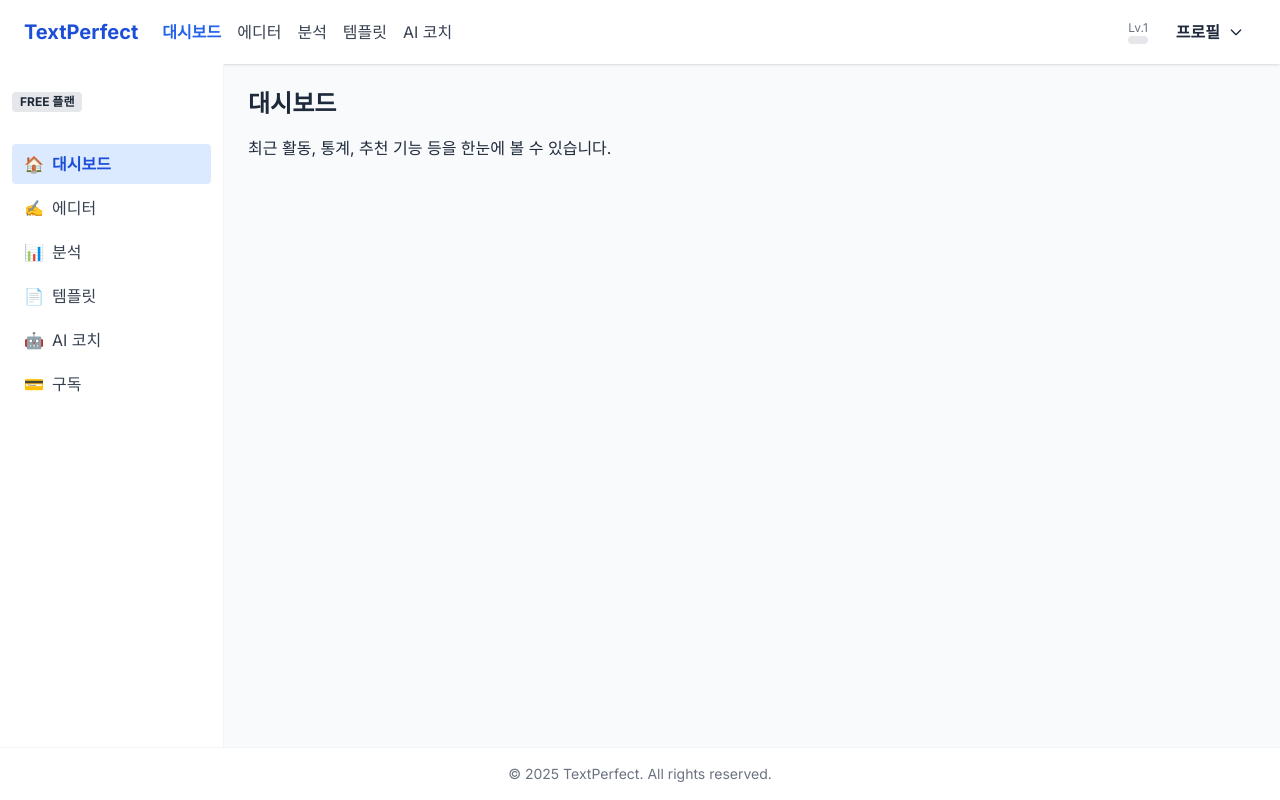
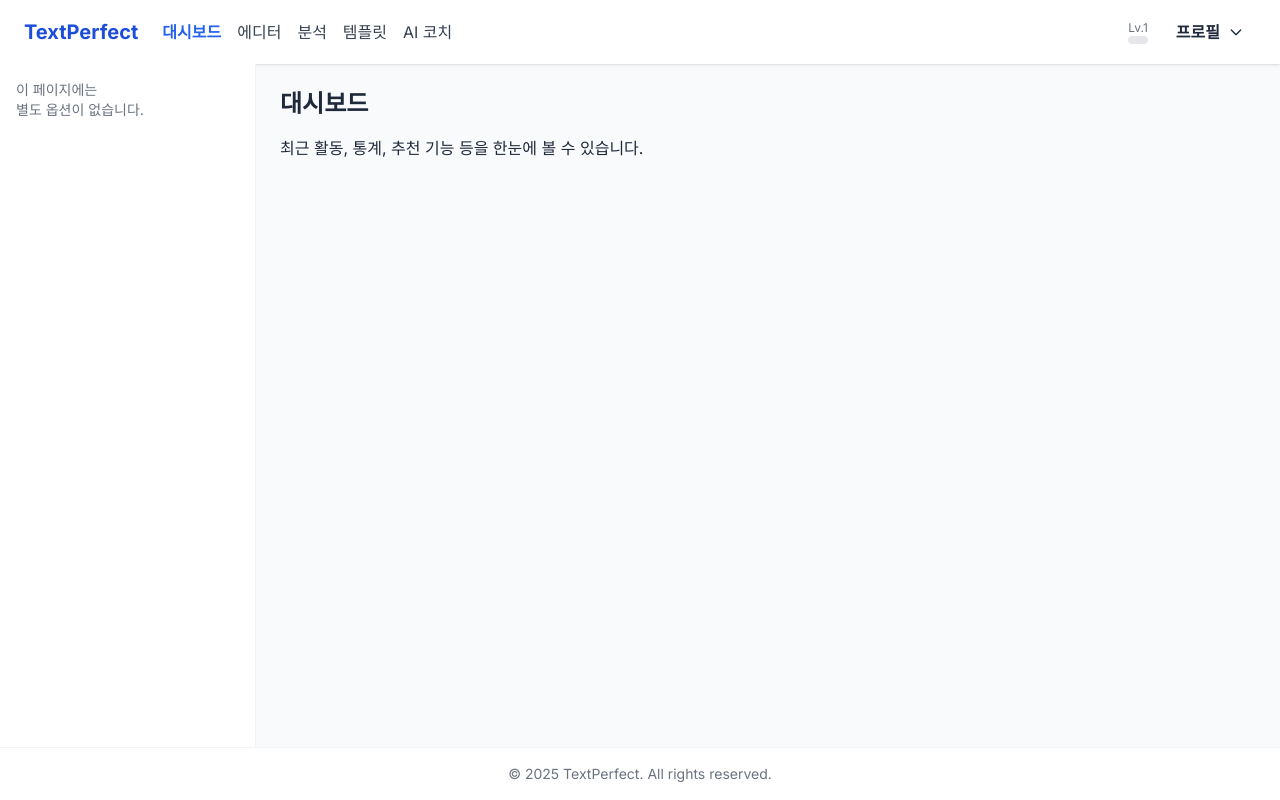
Before and after one commit to JHyeok5/TextPerfect, a React app: page / in a window 1280 px wide. Built offline with nearby package versions, Linux system fonts and the light colour scheme.

Commit message:
Update Sidebar.jsx

```diff
--- a/src/components/layout/Sidebar.jsx
+++ b/src/components/layout/Sidebar.jsx
@@ -1,40 +1,19 @@
 import React from 'react';
-import { NavLink } from 'react-router-dom';
-import { useUser } from '../../contexts/UserContext';
-import Badge from '../common/Badge';
+import { useLocation } from 'react-router-dom';
+import EditorSidebar from '../../pages/EditorPage/EditorSidebar';
 
-const MENU = [
-  { to: '/', label: '대시보드', icon: () => <span>🏠</span> },
-  { to: '/editor', label: '에디터', icon: () => <span>✍️</span> },
-  { to: '/analysis', label: '분석', icon: () => <span>📊</span> },
-  { to: '/templates', label: '템플릿', icon: () => <span>📄</span> },
-  { to: '/coaching', label: 'AI 코치', icon: () => <span>🤖</span> },
-  { to: '/subscription', label: '구독', icon: () => <span>💳</span> },
-];
+// 나중에 페이지가 추가되면 여기에 사이드바 컴포넌트를 매핑합니다.
+const sidebarConfig = {
+  '/editor': EditorSidebar,
+};
 
 export default function Sidebar() {
-  const { subscription } = useUser();
+  const location = useLocation();
+  const CurrentSidebar = sidebarConfig[location.pathname];
+
   return (
-    <aside className="hidden md:flex flex-col w-56 bg-white border-r border-gray-100 py-6 px-3 gap-2">
-      <div className="mb-6">
-        <Badge variant={subscription.plan === 'FREE' ? 'default' : 'primary'}>
-          {subscription.plan} 플랜
-        </Badge>
-      </div>
-      <nav className="flex flex-col gap-1">
-        {MENU.map((item) => (
-          <NavLink
-            key={item.to}
-            to={item.to}
-            className={({ isActive }) =>
-              'flex items-center gap-2 px-3 py-2 rounded hover:bg-blue-50 ' +
-              (isActive ? 'bg-blue-100 font-semibold text-blue-700' : 'text-gray-700')
-            }
-          >
-            {item.icon()} {item.label}
-          </NavLink>
-        ))}
-      </nav>
+    <aside className="hidden md:flex flex-col w-64 bg-white border-r border-gray-100 p-4">
+      {CurrentSidebar ? <CurrentSidebar /> : <div className="text-sm text-gray-500">이 페이지에는<br/>별도 옵션이 없습니다.</div>}
     </aside>
   );
 }
```
